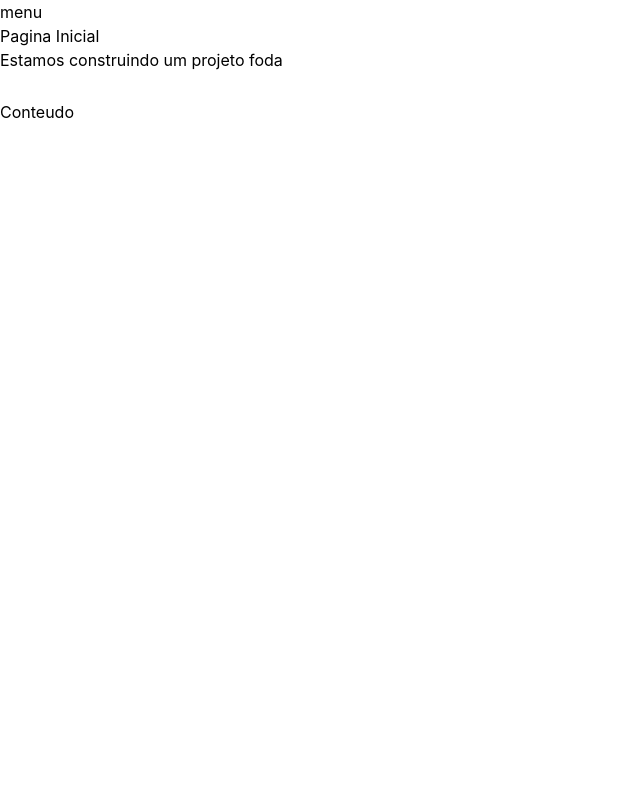
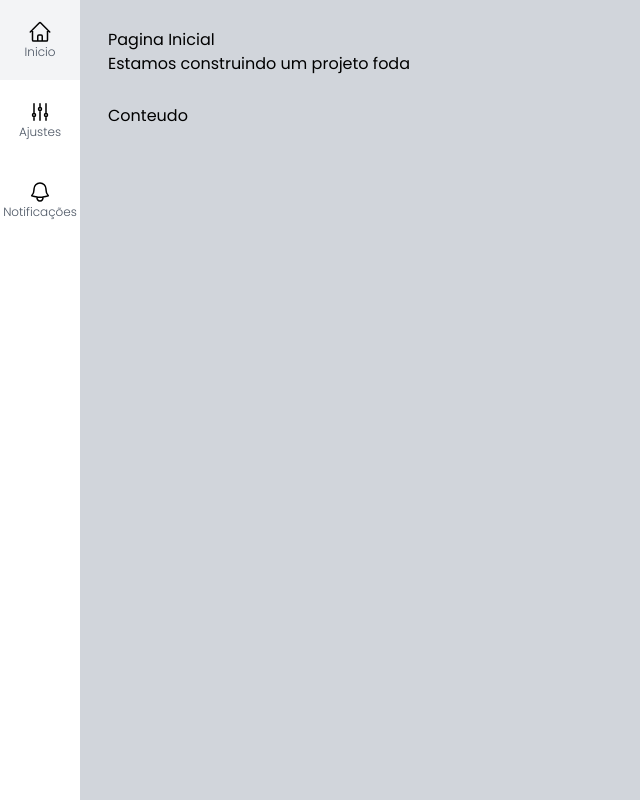
Before and after one commit to leomoreira597/template-admin, a Next.js app: page / in a window 1280 px wide. Shown: the whole page, without its empty margins (0-640 px from the left). Built offline with nearby package versions, Linux system fonts and the light colour scheme.

Commit message:
Iniciando o layout

```diff
--- /dev/null
+++ b/components/icons/index.tsx
@@ -0,0 +1,17 @@
+export const IconeCasa = (
+    <svg xmlns="http://www.w3.org/2000/svg" fill="none" viewBox="0 0 24 24" strokeWidth={1.5} stroke="currentColor" className="w-6 h-6">
+        <path strokeLinecap="round" strokeLinejoin="round" d="M2.25 12l8.954-8.955c.44-.439 1.152-.439 1.591 0L21.75 12M4.5 9.75v10.125c0 .621.504 1.125 1.125 1.125H9.75v-4.875c0-.621.504-1.125 1.125-1.125h2.25c.621 0 1.125.504 1.125 1.125V21h4.125c.621 0 1.125-.504 1.125-1.125V9.75M8.25 21h8.25" />
+    </svg>
+)
+
+export const IconeAjustes = (
+    <svg xmlns="http://www.w3.org/2000/svg" fill="none" viewBox="0 0 24 24" strokeWidth={1.5} stroke="currentColor" className="w-6 h-6">
+        <path strokeLinecap="round" strokeLinejoin="round" d="M6 13.5V3.75m0 9.75a1.5 1.5 0 010 3m0-3a1.5 1.5 0 000 3m0 3.75V16.5m12-3V3.75m0 9.75a1.5 1.5 0 010 3m0-3a1.5 1.5 0 000 3m0 3.75V16.5m-6-9V3.75m0 3.75a1.5 1.5 0 010 3m0-3a1.5 1.5 0 000 3m0 9.75V10.5" />
+    </svg>
+)
+
+export const IconeSino = (
+    <svg xmlns="http://www.w3.org/2000/svg" fill="none" viewBox="0 0 24 24" strokeWidth={1.5} stroke="currentColor" className="w-6 h-6">
+        <path strokeLinecap="round" strokeLinejoin="round" d="M14.857 17.082a23.848 23.848 0 005.454-1.31A8.967 8.967 0 0118 9.75v-.7V9A6 6 0 006 9v.75a8.967 8.967 0 01-2.312 6.022c1.733.64 3.56 1.085 5.455 1.31m5.714 0a24.255 24.255 0 01-5.714 0m5.714 0a3 3 0 11-5.714 0" />
+    </svg>
+)
--- a/components/template/Layout.tsx
+++ b/components/template/Layout.tsx
@@ -2,21 +2,23 @@ import Cabecalho from "./Cabecalho";
 import Conteudo from "./Conteudo";
 import MenuLateral from "./MenuLateral";
 
-interface LayoutProps{
+interface LayoutProps {
     titulo: string
     subtitulo: string
     children?: any
 }
 
 
-export default function Layout(props: LayoutProps){
-    return(
-        <div>
+export default function Layout(props: LayoutProps) {
+    return (
+        <div className={`flex h-screen w-screen`}>
             <MenuLateral />
-            <Cabecalho titulo={props.titulo} subtitulo={props.subtitulo}/>
-            <Conteudo>
-                {props.children}
-            </Conteudo>
+            <div className={`flex flex-col w-full p-7 bg-gray-300 dark:bg-gray-800`}>
+                <Cabecalho titulo={props.titulo} subtitulo={props.subtitulo} />
+                    <Conteudo>
+                        {props.children}
+                    </Conteudo>
+            </div>
         </div>
     );
 }
--- /dev/null
+++ b/components/template/MenuItem.tsx
@@ -0,0 +1,20 @@
+import Link from 'next/link'
+
+interface MenuItemProps {
+    url: string
+    texto: string,
+    icone: any
+}
+
+export default function MenuItem(props: MenuItemProps) {
+    return (
+        <li className={` hover:bg-gray-100`}>
+            <Link href={props.url}>
+                <a className={`flex flex-col justify-center items-center w-20 h-20 `}>
+                    {props.icone}
+                    <span className={`text-xs font-light text-gray-600`}>{props.texto}</span>
+                </a>
+            </Link>
+        </li>
+    );
+}
--- a/components/template/MenuLateral.tsx
+++ b/components/template/MenuLateral.tsx
@@ -1,7 +1,14 @@
+import MenuItem from "./MenuItem";
+import { IconeCasa, IconeAjustes, IconeSino } from "../icons";
+
 export default function MenuLateral(){
     return(
         <aside>
-            <h1>menu</h1>
+            <ul>
+                <MenuItem url="/" texto="Inicio" icone={IconeCasa}  />
+                <MenuItem url="/ajustes" texto="Ajustes" icone={IconeAjustes} />
+                <MenuItem url="/notificacoes" texto="Notificações" icone={IconeSino} />
+            </ul>
         </aside>
     );
 }
--- /dev/null
+++ b/pages/ajustes.tsx
@@ -0,0 +1,9 @@
+import Layout from "../components/template/Layout";
+
+export default function Ajustes(props){
+    return(
+        <Layout titulo="Ajustes" subtitulo="Aqui será os ajustes">
+            <h3>Ajustes</h3>
+        </Layout>
+    );
+}
--- /dev/null
+++ b/pages/notificacoes.tsx
@@ -0,0 +1,9 @@
+import Layout from "../components/template/Layout";
+
+export default function Notificacoes(props){
+    return(
+        <Layout titulo="Notificações" subtitulo="Aqui será as notificações">
+            <h3>Notificações</h3>
+        </Layout>
+    );
+}
--- a/styles/globals.css
+++ b/styles/globals.css
@@ -1,3 +1,5 @@
+@import url('https://fonts.googleapis.com/css2?family=Poppins:wght@100;200;300;400;500;600;700;800;900&display=swap');
+
 @tailwind base;
 @tailwind components;
 @tailwind utilities;
@@ -6,8 +8,7 @@ html,
 body {
   padding: 0;
   margin: 0;
-  font-family: -apple-system, BlinkMacSystemFont, Segoe UI, Roboto, Oxygen,
-    Ubuntu, Cantarell, Fira Sans, Droid Sans, Helvetica Neue, sans-serif;
+  font-family: 'Poppins', sans-serif;
 }
 
 a {
--- a/tailwind.config.js
+++ b/tailwind.config.js
@@ -4,6 +4,7 @@ module.exports = {
     "./pages/**/*.{js,ts,jsx,tsx}",
     "./components/**/*.{js,ts,jsx,tsx}",
   ],
+  darkMode: 'class',
   theme: {
     extend: {},
   },
```
